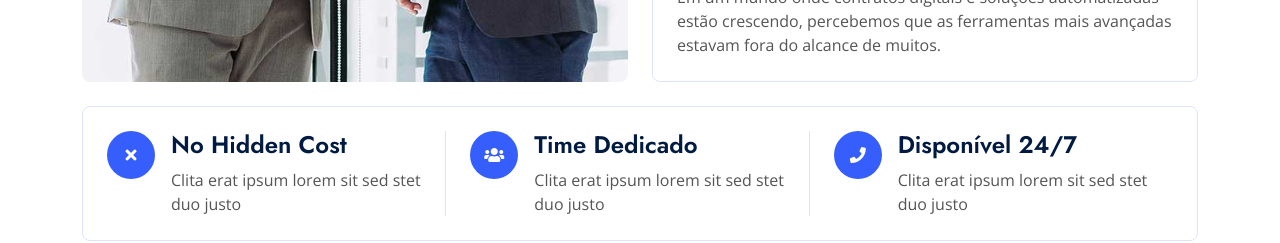
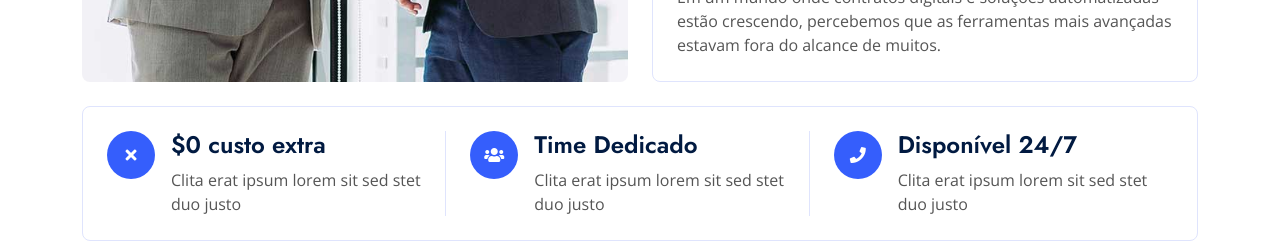
Before and after one commit to KauryCMartins/kaurycmartins.github.io, a plain HTML site: page index.html in a window 1280 px wide. Shown: the part 1280-1523 px from the top of the page. Drawn offline with nearby package versions, Linux system fonts and the light colour scheme; animation ran at ten frames a second.

Commit message:
Update index.html

```diff
--- a/index.html
+++ b/index.html
@@ -206,7 +206,7 @@
                                     <i class="fa fa-times text-white"></i>
                                 </div>
                                 <div class="ps-3">
-                                    <h4>No Hidden Cost</h4>
+                                    <h4>$0 custo extra</h4>
                                     <span>Clita erat ipsum lorem sit sed stet duo justo</span>
                                 </div>
                                 <div class="border-end d-none d-lg-block"></div>
```
